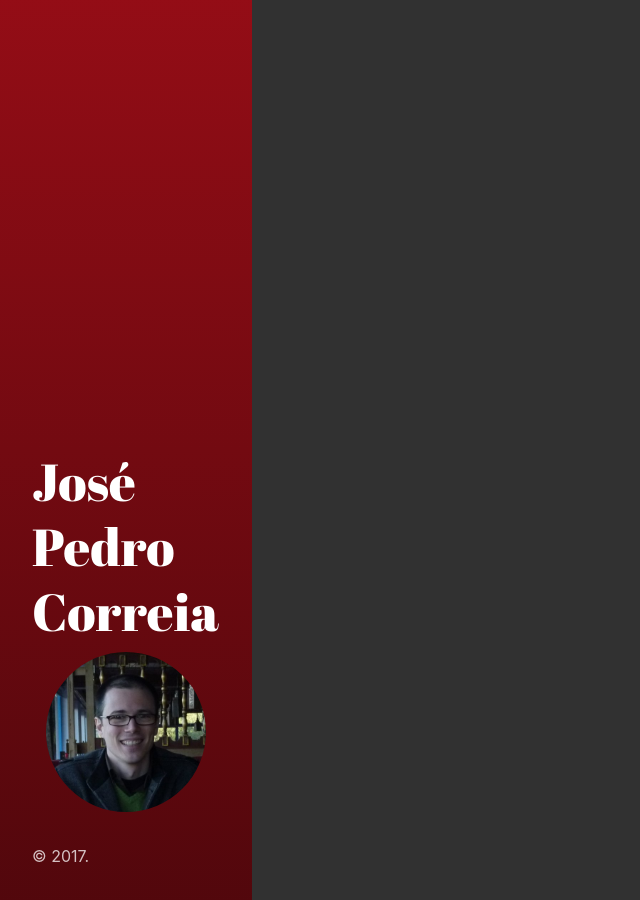
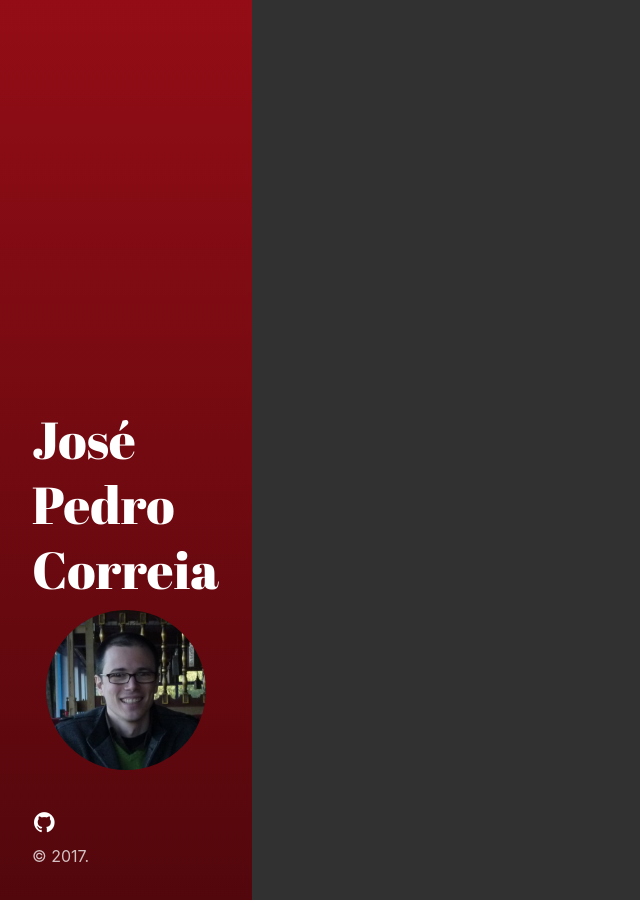
Before and after one commit to josepedrocorreia/josepedrocorreia.github.io, a Jekyll site: the page built from index.md, in a window 1280 px wide. Shown: the whole page, without its empty margins (0-640 px from the left). Built offline with Jekyll 4.4.1, drawn with Linux system fonts in a browser that asks for light colours; nearby versions of some CDN libraries.

Commit message:
Adding font-awesome and GitHub link.

```diff
--- a/_config.yml
+++ b/_config.yml
@@ -33,3 +33,4 @@ plugins:
 #  repo:             https://github.com/fongandrew/hydeout
 
 avatar:            'assets/img/photo.jpg'
+github_username:      josepedrocorreia
--- a/_includes/custom-head.html
+++ b/_includes/custom-head.html
@@ -1 +1,2 @@
 <!-- Additional head bits without overriding original head -->
+<link rel="stylesheet" href="//maxcdn.bootstrapcdn.com/font-awesome/4.3.0/css/font-awesome.min.css">
--- a/_includes/custom-icon-links.html
+++ b/_includes/custom-icon-links.html
@@ -1 +1,5 @@
 <!-- Optional additional links to insert for icons links -->
+<a class="icon" title="GitHub" aria-label="GitHub"
+   href="https://github.com/{{ site.github_username }}">
+  <i class="fa fa-github"></i>
+</a>
```
